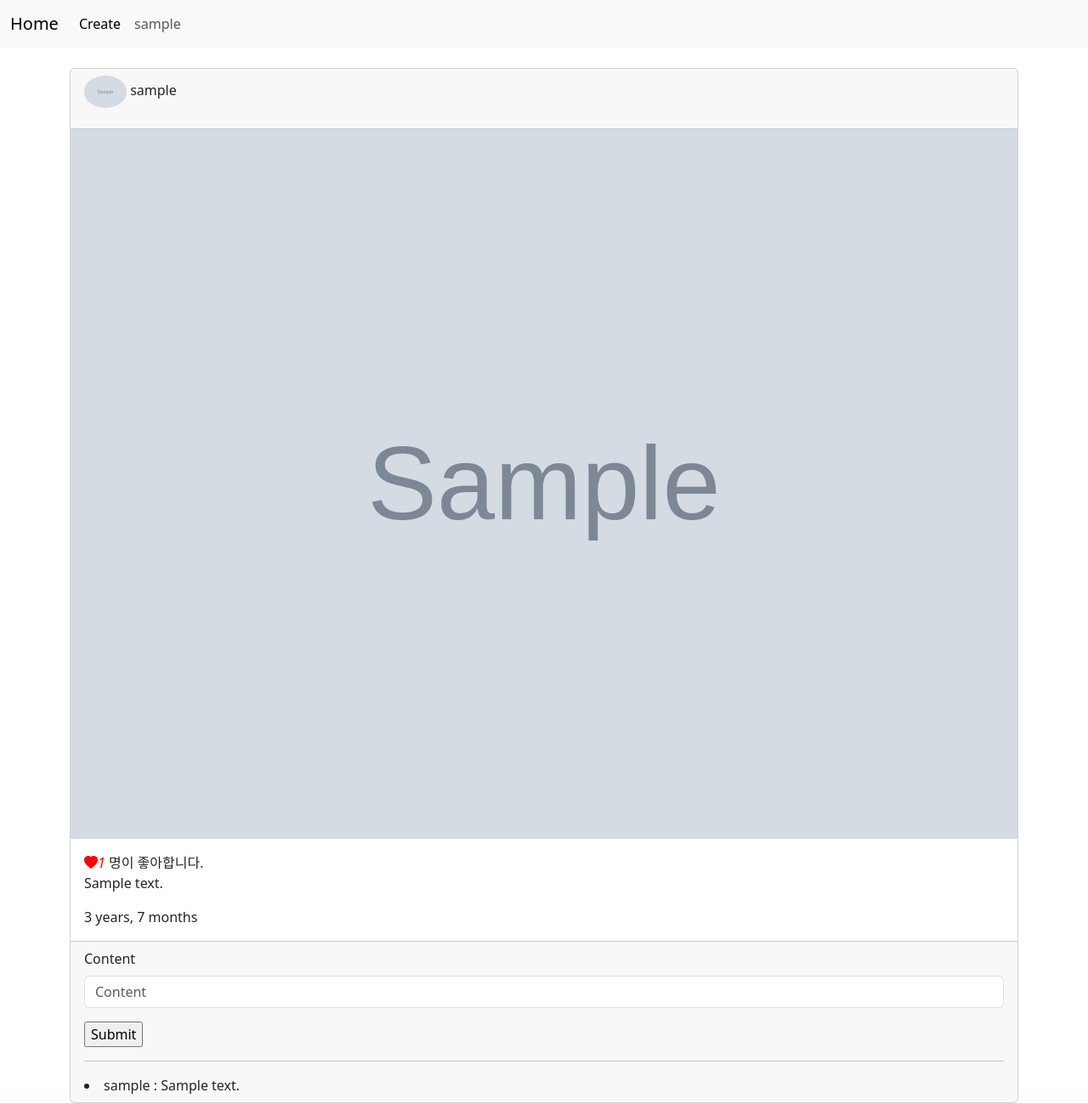
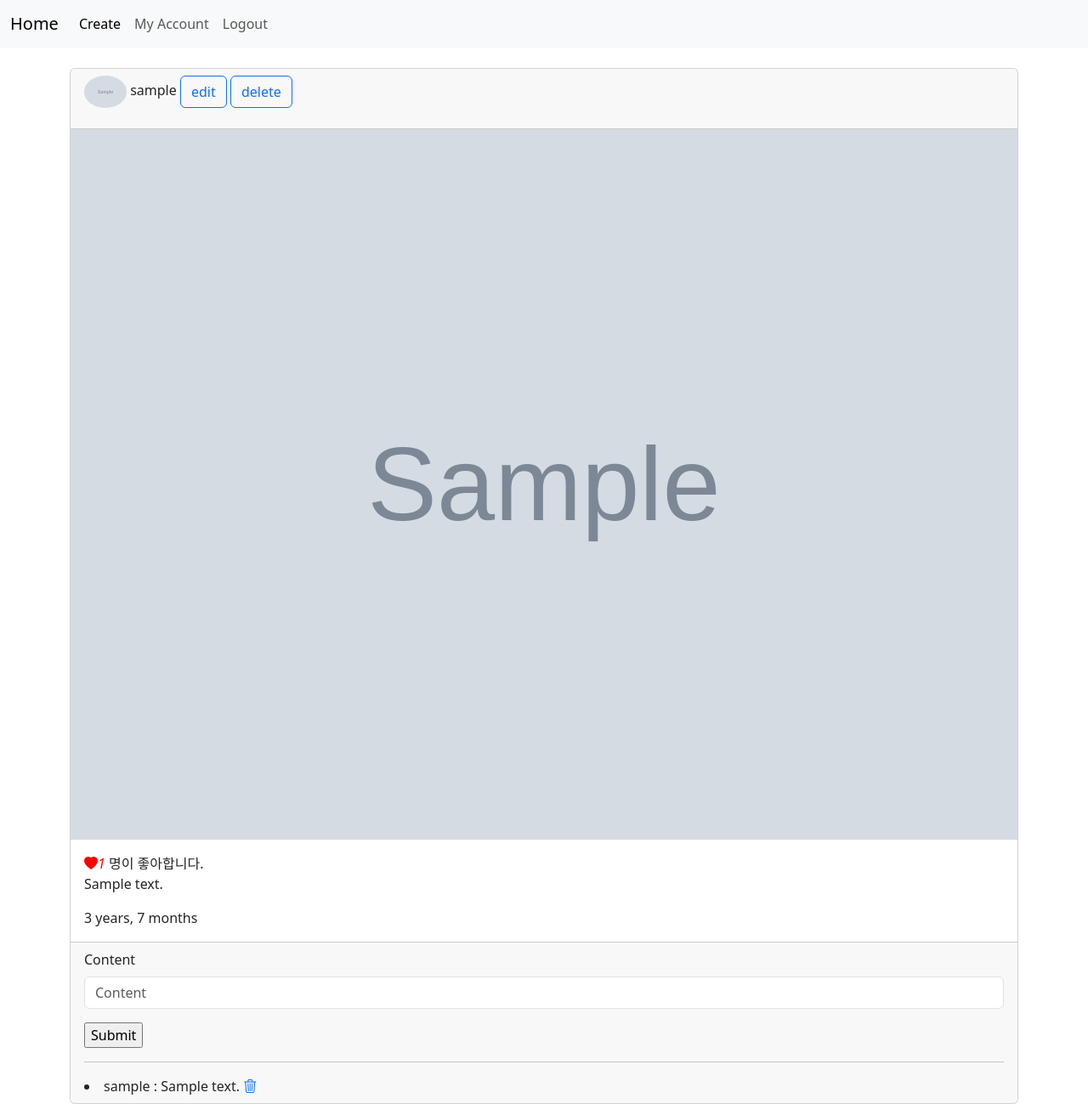
Before and after one commit to syl0702/insta, a Django app: page /posts/ in a window 1280 px wide. Shown: the whole page at 85% size. Run offline with Django 4.2, Linux system fonts and the light colour scheme; a user stored in the database is signed in; tables that the repository leaves empty hold one stand-in row (values such as "Sample post"); grey boxes marked "Sample" are stand-in pictures; some libraries are stand-ins or nearby versions.

Commit message:
mini project

```diff
--- a/accounts/templates/accounts/form.html
+++ b/accounts/templates/accounts/form.html
@@ -2,7 +2,11 @@
 {% load bootstrap5 %}
 
 {% block body %}
-<h1>signup</h1>
+<h1>
+    {% block page_title %}
+    {{ page_title }}
+    {% endblock %}
+</h1>
 <form action="" method="POST" enctype="multipart/form-data">
     {% csrf_token %}
     {% bootstrap_form form %}
--- a/accounts/templates/accounts/profile.html
+++ b/accounts/templates/accounts/profile.html
@@ -14,9 +14,9 @@
             {% if user != user_info %}
             <div class="col-4">
                 {% if user in user_info.followers.all %}
-                    <a href="{% url 'accounts:follow' username=user_info.username %}" class="btn btn-primary btn-sm">팔로잉</a></div>
+                    <a href="{% url 'accounts:follow' username=user_info.username %}" class="btn btn-secondary btn-sm">팔로잉</a></div>
                 {% else %}
-                    <a href="{% url 'accounts:follow' username=user_info.username %}" class="btn btn-secondary btn-sm">팔로우</a></div>
+                    <a href="{% url 'accounts:follow' username=user_info.username %}" class="btn btn-primary btn-sm">팔로우</a></div>
                 {% endif %}
             {% endif %}
 
@@ -28,7 +28,7 @@
         </div>
     </div>
 </div>
-
+<hr>
 <div class="row row-cols-3">
     {% for post in user_info.post_set.all %}
     <div class="col">
--- a/accounts/urls.py
+++ b/accounts/urls.py
@@ -6,6 +6,7 @@ app_name = 'accounts'
 urlpatterns = [
     path('signup/', views.signup, name='signup'),
     path('login/', views.login, name='login'),
+    path('logout/', views.logout, name='logout'),
     path('<str:username>/', views.profile, name='profile'),
     path('<str:username>/follow/', views.follow, name='follow'),
 ]
--- a/posts/templates/_card.html
+++ b/posts/templates/_card.html
@@ -4,6 +4,10 @@
     <p>
       <img src="{{post.user.profile_image.url}}" alt="" class="rounded-circle" width="50px">
       <a href="{% url 'accounts:profile' username=post.user %}" class="text-reset text-decoration-none">{{post.user}}</a>
+      {% if user == post.user %}
+        <a href="{% url 'posts:edit' id=post.id %}" class="btn btn-outline-primary">edit</a>
+        <a href="{% url 'posts:delete' id=post.id %}" class="btn btn-outline-primary">delete</a>
+      {% endif %}
     </p>
   </div>
     <img src="{{post.image.url}}" alt="...">
@@ -31,7 +35,14 @@
       {% endif %}
 
       {% for comment in post.comment_set.all %}
-        <li>{{comment.user}} : {{comment.content}}</li>
+        <li>{{comment.user}} : {{comment.content}}
+          {% if user == comment.user %}
+          <a href="{% url 'posts:comment_delete' post_id=post.id id=comment.id %}">
+          <i class="bi bi-trash3"></i>
+        </a>
+        {% endif %}
+        </li>
+
       {% endfor %}
     </div>
   </div>
--- a/posts/urls.py
+++ b/posts/urls.py
@@ -5,8 +5,17 @@ app_name = 'posts'
 
 urlpatterns = [
     path('', views.index, name='index'),
+
     path('create/', views.create, name='create'),
+
+    path('<int:id>/delete/', views.delete, name='delete'),
+
+
+    path('<int:id>/edit/', views.edit, name='edit'),
+    path('<int:id>/update/', views.update, name='update'),
+
     path('<int:post_id>/comments/create/', views.comment_create, name='comment_create'),
+    path('<int:post_id>/comments/<int:id>/delete/', views.comment_delete, name='comment_delete'),
 
     path('<int:post_id>/like/', views.like, name='like'),
     path('<int:post_id>/like-async/', views.like_async, name='like_async'),
--- a/posts/views.py
+++ b/posts/views.py
@@ -1,5 +1,5 @@
 from django.shortcuts import render, redirect
-from .models import Post
+from .models import Post, Comment
 from .forms import PostForm, CommentForm
 from django.contrib.auth.decorators import login_required
 from django.http import JsonResponse
@@ -32,7 +32,6 @@ def create(request):
 
     return render(request, 'form.html', context)
 
-
 @login_required
 def comment_create(request, post_id):
     comment_form = CommentForm(request.POST)
@@ -49,6 +48,48 @@ def comment_create(request, post_id):
         comment.save()
 
         return redirect('posts:index')
+
+@login_required
+def delete(request, id):
+    post = Post.objects.get(id=id)
+    post.delete()
+
+    return redirect('posts:index')
+
+@login_required
+def edit(request, id):
+    post = Post.objects.get(id=id)
+
+    context = {
+        'post': post,
+    }
+
+    return render(request, 'edit.html',context)
+
+
+@login_required
+def update(request, id):
+    # new data
+    title = request.POST.get('title')
+    content = request.POST.get('content')
+
+    # old data
+    post = Post.objects.get(id=id)
+    post.title = title
+    post.content = content
+    post.save()
+
+    return redirect('posts:detail', id=post.id)
+
+
+
+@login_required
+def comment_delete(request, post_id, id):
+    comment = Comment.objects.get(id=id)
+
+    comment.delete()
+
+    return redirect('posts:index')
 
 @login_required
 def like(request, post_id):
--- a/templates/_nav.html
+++ b/templates/_nav.html
@@ -8,7 +8,8 @@
         <div class="navbar-nav">
           {% if user.is_authenticated %}
             <a class="nav-link active" href="{% url 'posts:create' %}">Create</a>
-            <a class="nav-link" href="{% url 'accounts:profile' username=user %}" >{{request.user}}</a>
+            <a class="nav-link" href="{% url 'accounts:profile' username=user %}" >My Account</a>
+            <a class="nav-link" href="{% url 'accounts:logout' %}">Logout</a>
           {% else %}
             <a class="nav-link" href="{% url 'accounts:signup' %}">Signup</a>
             <a class="nav-link" href="{% url 'accounts:login' %}">Login</a>
```
Also changed, not shown: accounts/views.py (+10 -0 lines), posts/templates/edit.html (added, +19 -0 lines).
